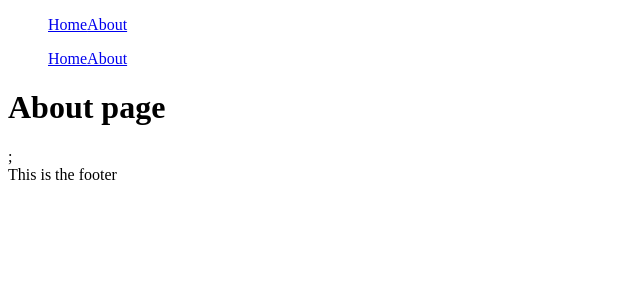
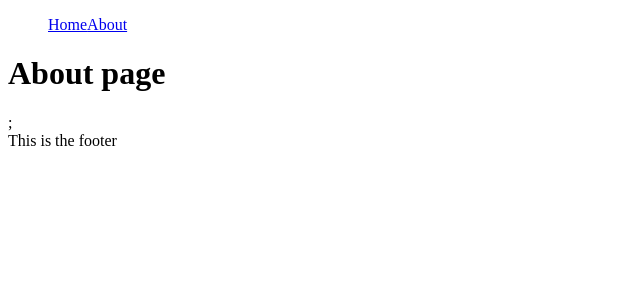
Before and after one commit to diegocaminor/nextjs, a Next.js app: page /about in a window 1280 px wide. Shown: the top 300 px of the page, without its empty margins (0-640 px from the left). Built offline with nearby package versions, Linux system fonts and the light colour scheme.

Commit message:
Add aliases for components path

```diff
--- a/Components/Layout.tsx
+++ b/Components/Layout.tsx
@@ -1,11 +1,11 @@
 import React from "react";
-import Navbar from "./Navbar";
+import Navbar from "@components/Navbar";
 
 interface ILayout {
   children: JSX.Element;
 }
 
-const Layout: React.FC = ({ children }: ILayout) => {
+const Layout: React.FC<ILayout> = ({ children }) => {
   return (
     <div>
       <Navbar />
--- a/Components/Navbar.js
+++ b/Components/Navbar.tsx
@@ -1,7 +1,7 @@
 import React from "react";
 import Link from "next/link";
 
-const About = () => {
+const Navbar = () => {
   return (
     <nav>
       <menu>
@@ -12,4 +12,4 @@ const About = () => {
   );
 };
 
-export default About;
+export default Navbar;
--- a/pages/about.tsx
+++ b/pages/about.tsx
@@ -1,10 +1,8 @@
 import React from "react";
-import Navbar from "../Components/Navbar";
 
 const About = () => {
   return (
     <div>
-      <Navbar />
       <h1>About page</h1>
     </div>
   );
```
Also changed, not shown: tsconfig.json (+6 -16 lines).
